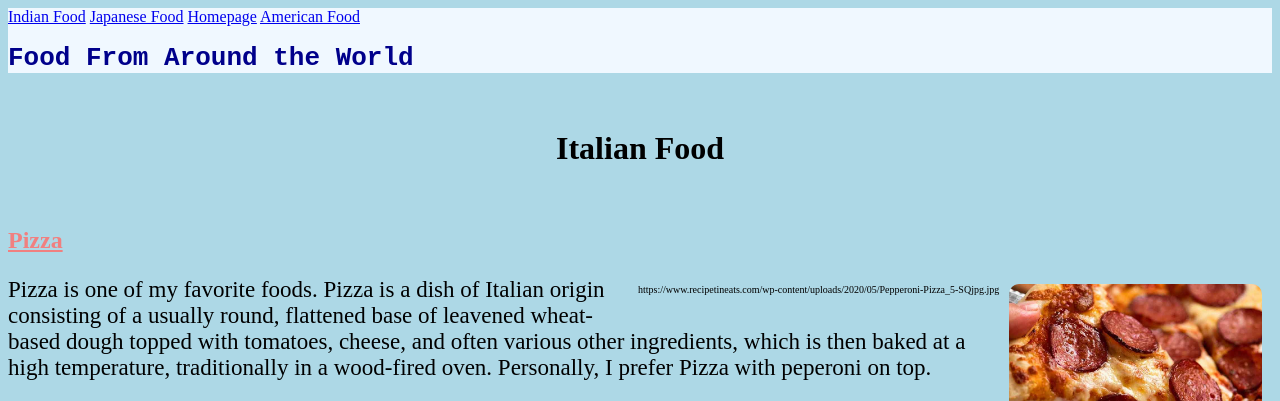
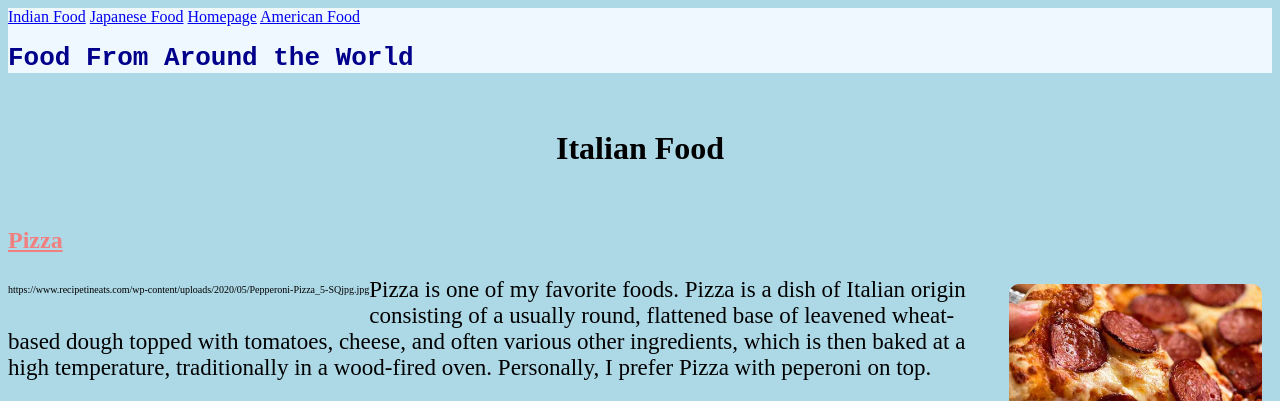
Before and after one commit to Savi-Swarup/Savi-Swarup.github.io, a plain HTML site: page Italian.html in a window 1280 px wide. Shown: the top 401 px of the page. Drawn offline with Linux system fonts and the light colour scheme.

Commit message:
Update Italian.html

```diff
--- a/Italian.html
+++ b/Italian.html
@@ -25,7 +25,7 @@
 
 
   <img src="Pizza.jpg" alt ="Pizza" width=20% style="float:right;padding:10px;border-radius:20px;">
-  <p style = "float:right;font-size:10px;">https://www.recipetineats.com/wp-content/uploads/2020/05/Pepperoni-Pizza_5-SQjpg.jpg</p>
+  <p style = "float:left;font-size:10px;">https://www.recipetineats.com/wp-content/uploads/2020/05/Pepperoni-Pizza_5-SQjpg.jpg</p>
   <p style ="font-size:23px;">Pizza is one of my favorite foods. Pizza is a dish of Italian origin consisting of a usually round, flattened base of leavened wheat-based dough topped with tomatoes, cheese, and often various other ingredients, which is then baked at a high temperature, traditionally in a wood-fired oven. Personally, I prefer Pizza with peperoni on top. </p>
 
   <h2>Pasta</h2>
```
